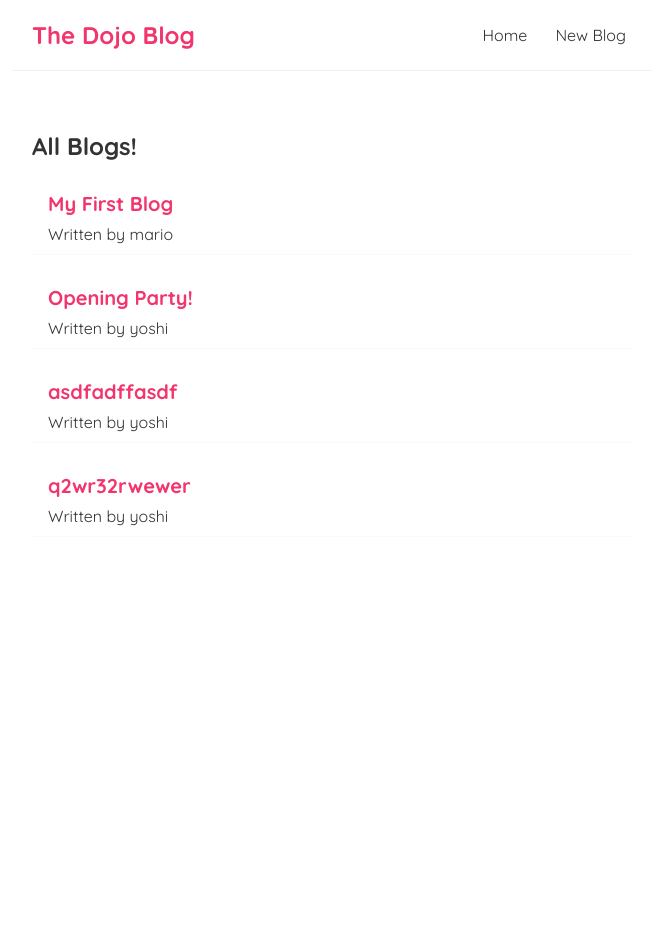
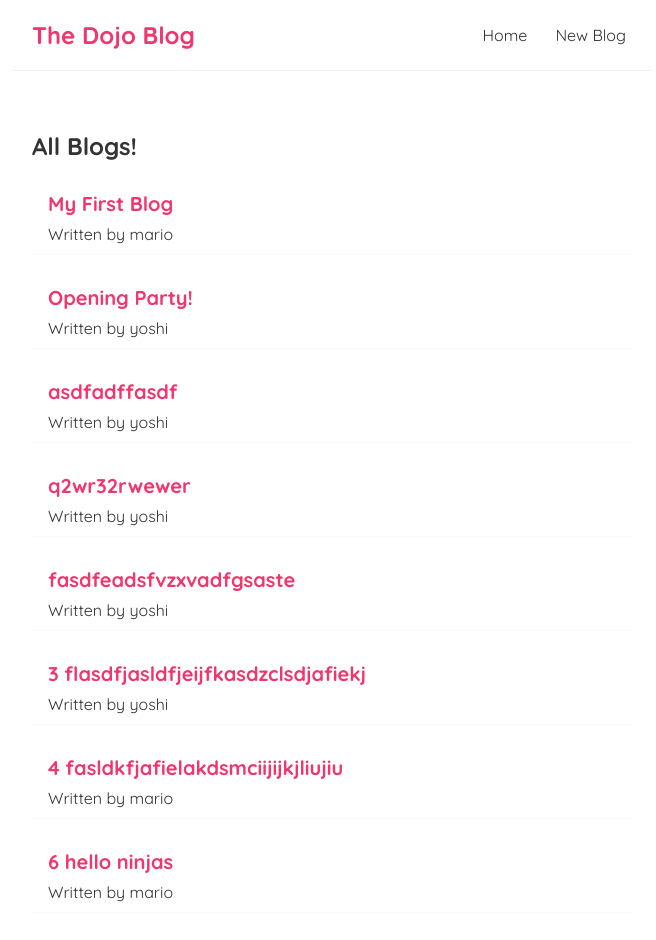
Before and after one commit to IsauroRuvalcaba/react-tut-dogo-blog, a React (Create React App) app: page / in a window 1280 px wide. Shown: the top 940 px of the page, without its empty margins (308-964 px from the left). Before the commit the page ends 800 px from the top, so only its background shows below. Built offline with nearby package versions, Linux system fonts and the light colour scheme; data requests are answered from the project's data file.

Commit message:
how to redirect a user after they submit a form with useHistory but use useNavigate in v6 of router

```diff
--- a/data/db.json
+++ b/data/db.json
@@ -23,6 +23,30 @@
       "body": "rqewrf34r2efewfd",
       "author": "yoshi",
       "id": 4
+    },
+    {
+      "title": "fasdfeadsfvzxvadfgsaste",
+      "body": "1asdfasdfasdfczdxcvxzvdzvdzv",
+      "author": "yoshi",
+      "id": 5
+    },
+    {
+      "title": "3 flasdfjasldfjeijfkasdzclsdjafiekj",
+      "body": "3 aslfkjeijflkasdjcviasiudfsjfklsjdafjasdjf",
+      "author": "yoshi",
+      "id": 6
+    },
+    {
+      "title": "4 fasldkfjafielakdsmciijijkjliujiu",
+      "body": "4 ;lfkasdjflasdfjeiafcdjlskcmalsdfhlasdjfhiedfjaiksd",
+      "author": "mario",
+      "id": 7
+    },
+    {
+      "title": "6 hello ninjas",
+      "body": "falfkas;dlfkjlasdjflasjfkdljas alskdfjlkjasdf lasfjlajdf alkdfjalsdfjefafdslk lasdjflasjfdl alkdfjl;ajfda",
+      "author": "mario",
+      "id": 8
     }
   ]
 }
--- a/src/Create.js
+++ b/src/Create.js
@@ -1,10 +1,20 @@
 import { useState } from "react";
+// import { useHistory } from "react-router-dom";
+import { useNavigate } from "react-router-dom";
 
 const Create = () => {
   const [title, setTitle] = useState("");
   const [body, setBody] = useState("");
   const [author, setAuthor] = useState("yoshi");
   const [isPending, setIsPending] = useState(false);
+  // const history = useHistory();
+  const navigate = useNavigate();
+
+  /**
+  In version 6, use useNavigate instead of useHistory,
+navigate = useNavigate() instead of history = useHistory(),
+and navigate('/') instead of history.push('/'), it should work then^^
+   */
 
   const handleSubmit = (e) => {
     e.preventDefault();
@@ -19,6 +29,9 @@ const Create = () => {
     }).then(() => {
       console.log("new blog added");
       setIsPending(false);
+      // history.go(-1);
+      // navigate(-1);
+      navigate("/");
     });
   };
 
```
Also changed, not shown: 1 other file (tests, documents, lock files or other folders).
